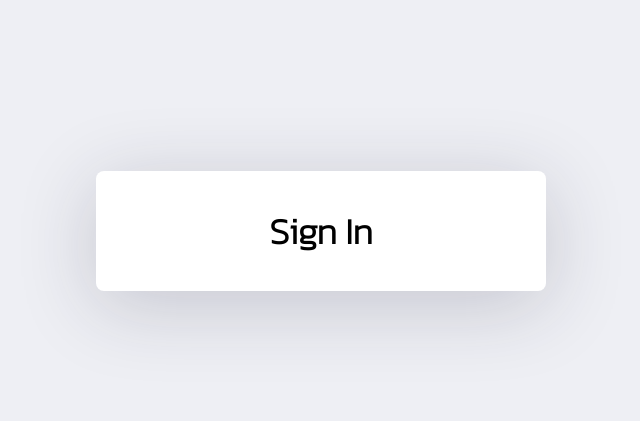
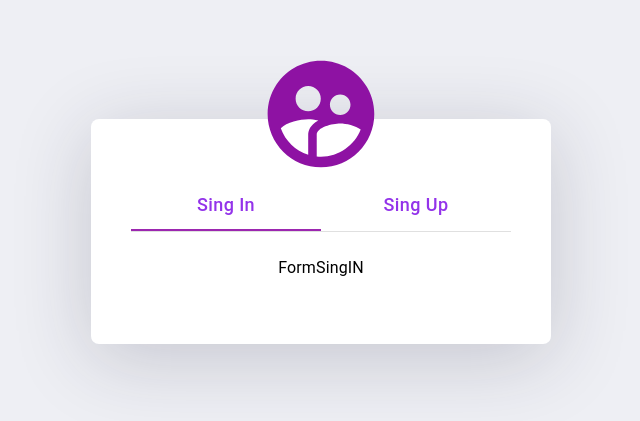
Before and after one commit to newpee23/Client-Project-Pver, a React (Vite) app: page / in a window 1280 px wide. Shown: the part 169-590 px from the top of the page, without its empty margins (319-959 px from the left). Built offline with nearby package versions, Linux system fonts and the light colour scheme.

Commit message:
update singin 11/9/2566 22.16

```diff
--- a/package.json
+++ b/package.json
@@ -12,6 +12,8 @@
   "dependencies": {
     "@emotion/react": "^11.11.1",
     "@emotion/styled": "^11.11.0",
+    "@mui/icons-material": "^5.14.8",
+    "@mui/lab": "^5.0.0-alpha.143",
     "@mui/material": "^5.14.8",
     "@mui/x-data-grid": "^6.13.0",
     "@reduxjs/toolkit": "^1.9.5",
--- a/src/App.tsx
+++ b/src/App.tsx
@@ -1,5 +1,4 @@
 import './App.css'
-import SingIn from './components/pages/SingIn'
 
 const App = () => {
   return (
--- /dev/null
+++ b/src/assets/css/SingInCss.css
@@ -0,0 +1,3 @@
+.bg-icon-login {
+    color: #8e12a3;
+}
--- /dev/null
+++ b/src/components/formsubmit/auth/FormSingIN.tsx
@@ -0,0 +1,11 @@
+import React from 'react'
+
+type Props = {}
+
+function FormSingIN({}: Props) {
+  return (
+    <div>FormSingIN</div>
+  )
+}
+
+export default FormSingIN
--- a/src/components/pages/SingIn.tsx
+++ b/src/components/pages/SingIn.tsx
@@ -1,13 +1,40 @@
-import React from 'react'
+import React, { useState } from 'react';
+import Box from '@mui/material/Box';
+import Tab from '@mui/material/Tab';
+import TabContext from '@mui/lab/TabContext';
+import TabList from '@mui/lab/TabList';
+import TabPanel from '@mui/lab/TabPanel';
+import SupervisedUserCircleIcon from '@mui/icons-material/SupervisedUserCircle';
 
+import '../../assets/css/SingInCss.css'
+import FormSingIN from '../formsubmit/auth/FormSingIN';
 type Props = {}
 
 const SingIn = ({ }: Props) => {
+  const [value, setValue] = useState<string>('1');
+
+  const handleChange = (event: React.SyntheticEvent, newValue: string): void => {
+    setValue(newValue);
+  };
   return (
     <section>
       <div className="h-screen flex items-center justify-center">
-        <div className="bg-white w-full m-5 p-5 sml:w-[450px] sml:p-10 text-center rounded-lg shadow-shadowDiv">
-          <div className="font-black text-4xl"><h1>Sign In</h1></div>
+        <div className="bg-white w-full m-5 p-5 sml:w-[460px] sml:p-10 text-center rounded-lg shadow-shadowDiv">
+          <div className="relative mb-5">
+            <SupervisedUserCircleIcon className="z-50 h-24 sml:h-32 w-auto absolute top-[-25px] sml:top-[-45px] left-1/2 transform -translate-x-1/2 -translate-y-1/2 bg-icon-login" />
+          </div>
+          <Box sx={{ width: '100%', typography: 'body1' }}>
+            <TabContext value={value}>
+              <Box sx={{ borderBottom: 1, borderColor: 'divider' }} >
+                <TabList onChange={handleChange} aria-label="lab API tabs" className="rounded-tl-md rounded-tr-md" indicatorColor="secondary" textColor="secondary">
+                  <Tab label={<span className="normal-case text-base sml:text-lg font-medium text-purple-600">Sing In</span>} value="1" className="w-1/2" />
+                  <Tab label={<span className="normal-case text-base sml:text-lg font-medium text-purple-600">Sing Up</span>} value="2" className="w-1/2" />
+                </TabList>
+              </Box>
+              <TabPanel value="1"><FormSingIN/></TabPanel>
+              <TabPanel value="2">Item Two</TabPanel>
+            </TabContext>
+          </Box>
         </div>
       </div>
     </section>
```
Also changed, not shown: 1 other file (tests, documents, lock files or other folders).
